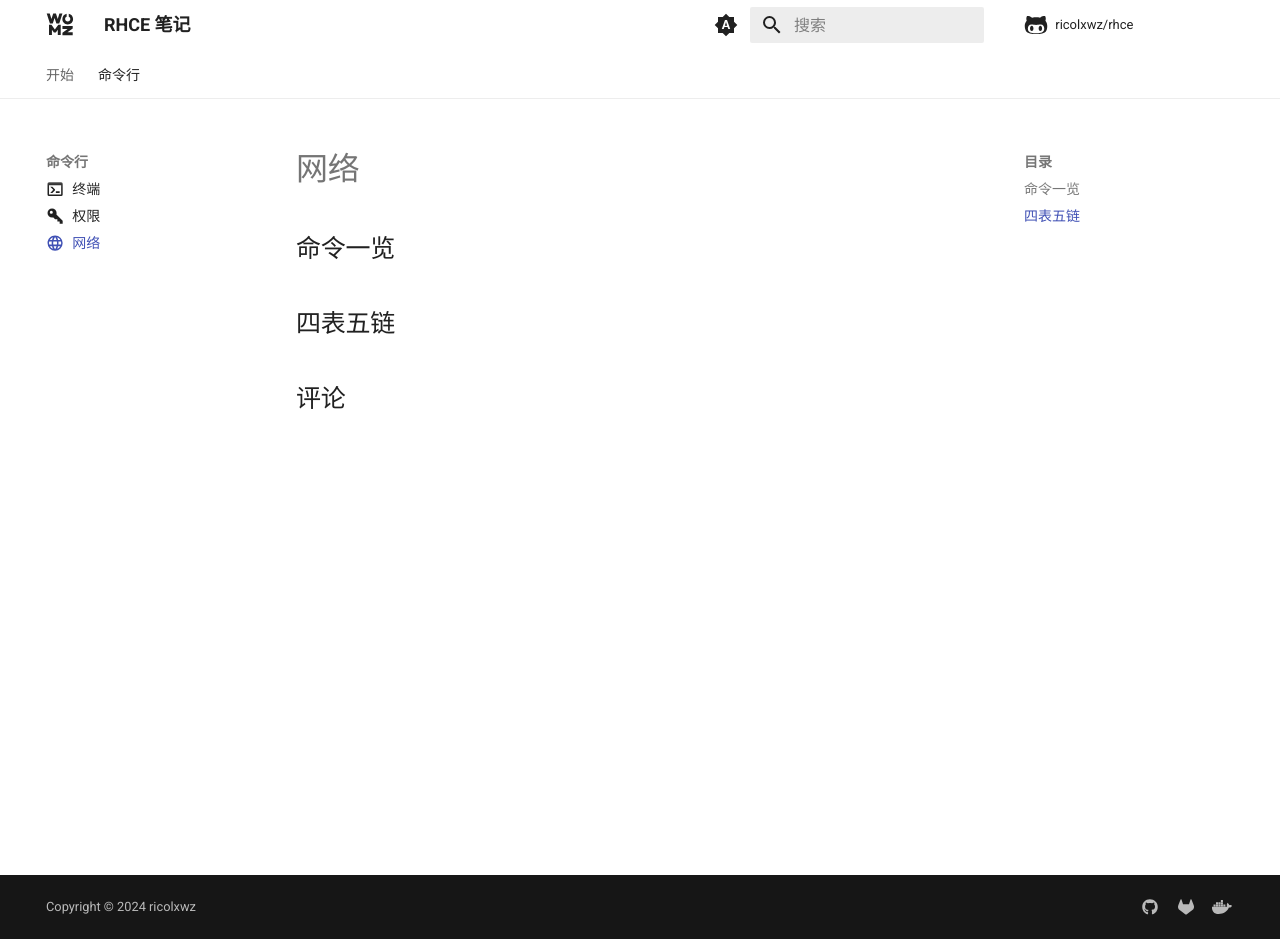
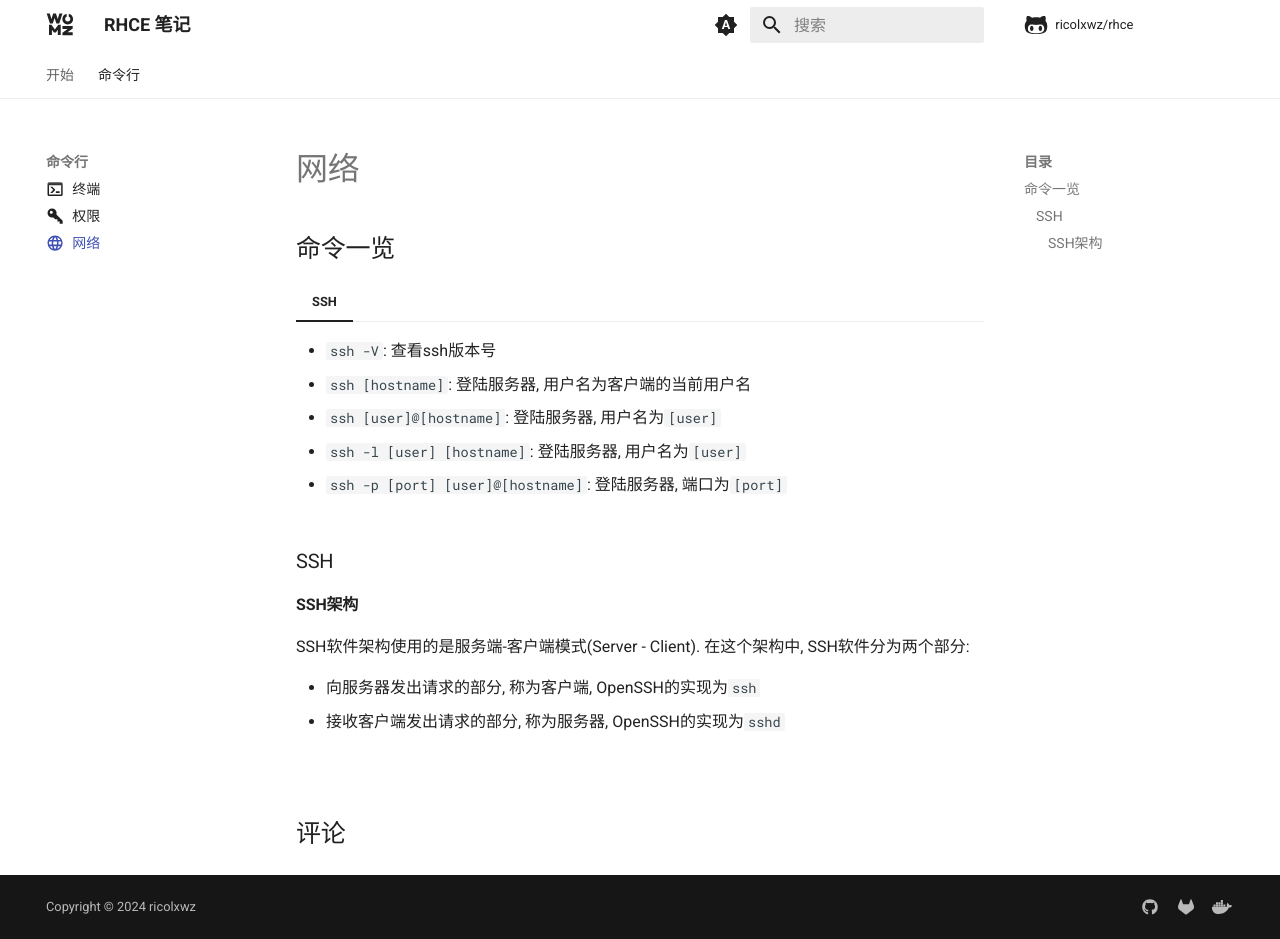
Before and after one commit to ricolxwz/rhce, an MkDocs documentation site: the page built from docs/命令行/网络.md, in a window 1280 px wide and 939 px high. Built offline with MkDocs 1.6.1 and Material for MkDocs 9.7.7, drawn with Linux system fonts in a browser that asks for light colours; comment, search, counter and statistics services are not loaded.

Commit message:
docs: Add SSH section to 命令一览.md

```diff
--- a/docs/命令行/网络.md
+++ b/docs/命令行/网络.md
@@ -6,4 +6,22 @@ comments: true
 
 ## 命令一览
 
-## 四表五链
+=== "SSH"
+
+    - `ssh -V`: 查看ssh版本号
+    - `ssh [hostname]`: 登陆服务器, 用户名为客户端的当前用户名
+    - `ssh [user]@[hostname]`: 登陆服务器, 用户名为`[user]`
+    - `ssh -l [user] [hostname]`: 登陆服务器, 用户名为`[user]`
+    - `ssh -p [port] [user]@[hostname]`: 登陆服务器, 端口为`[port]`
+
+
+### SSH
+
+#### SSH架构
+
+SSH软件架构使用的是服务端-客户端模式(Server - Client). 在这个架构中, SSH软件分为两个部分:
+
+- 向服务器发出请求的部分, 称为客户端, OpenSSH的实现为`ssh`
+- 接收客户端发出请求的部分, 称为服务器, OpenSSH的实现为`sshd`
+
+####
```
